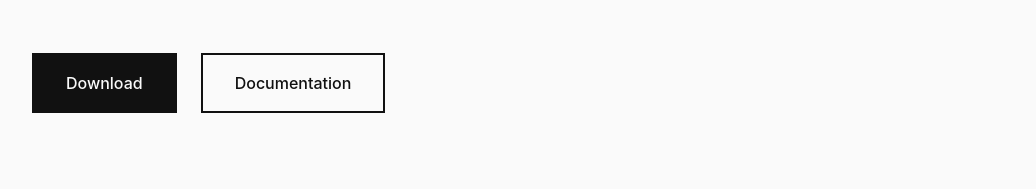
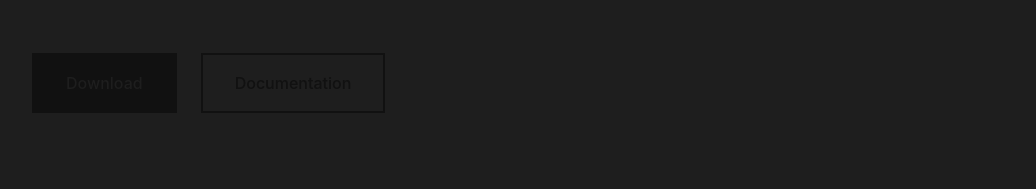
Before and after one commit to Luma-Programming-Language/Luma-Website, a plain HTML site: page index.html in a window 1280 px wide. Shown: the part 611-800 px from the top of the page, without its empty margins (190-1226 px from the left). Drawn offline with Linux system fonts and the light colour scheme.

Commit message:
Update style.css

```diff
--- a/style.css
+++ b/style.css
@@ -5,7 +5,7 @@
 }
 
 :root {
-  --bg: #fafafa;
+  --bg: #1e1e1e;;
   --text: #111;
   --accent: #0066ff;
   --border: #ddd;
@@ -365,4 +365,5 @@ footer {
     flex-direction: column;
     text-align: center;
   }
+
 }
```
